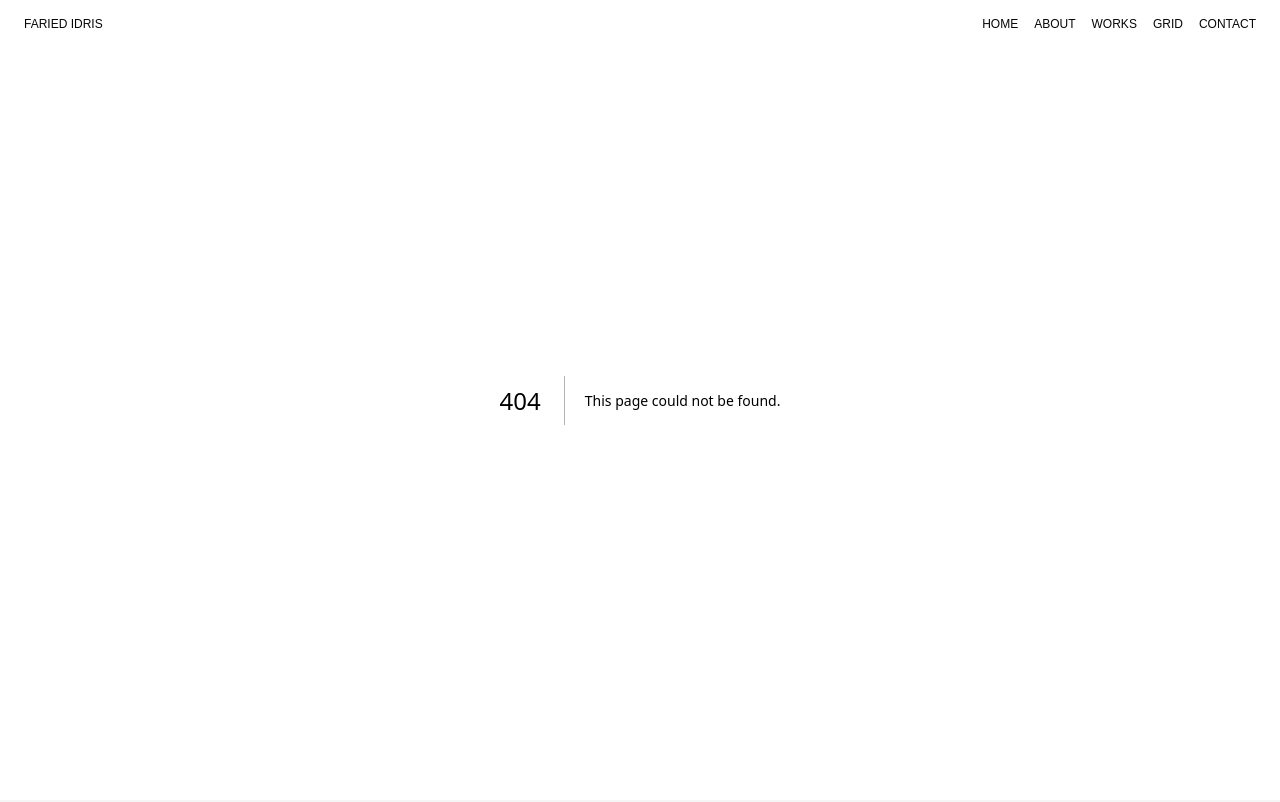
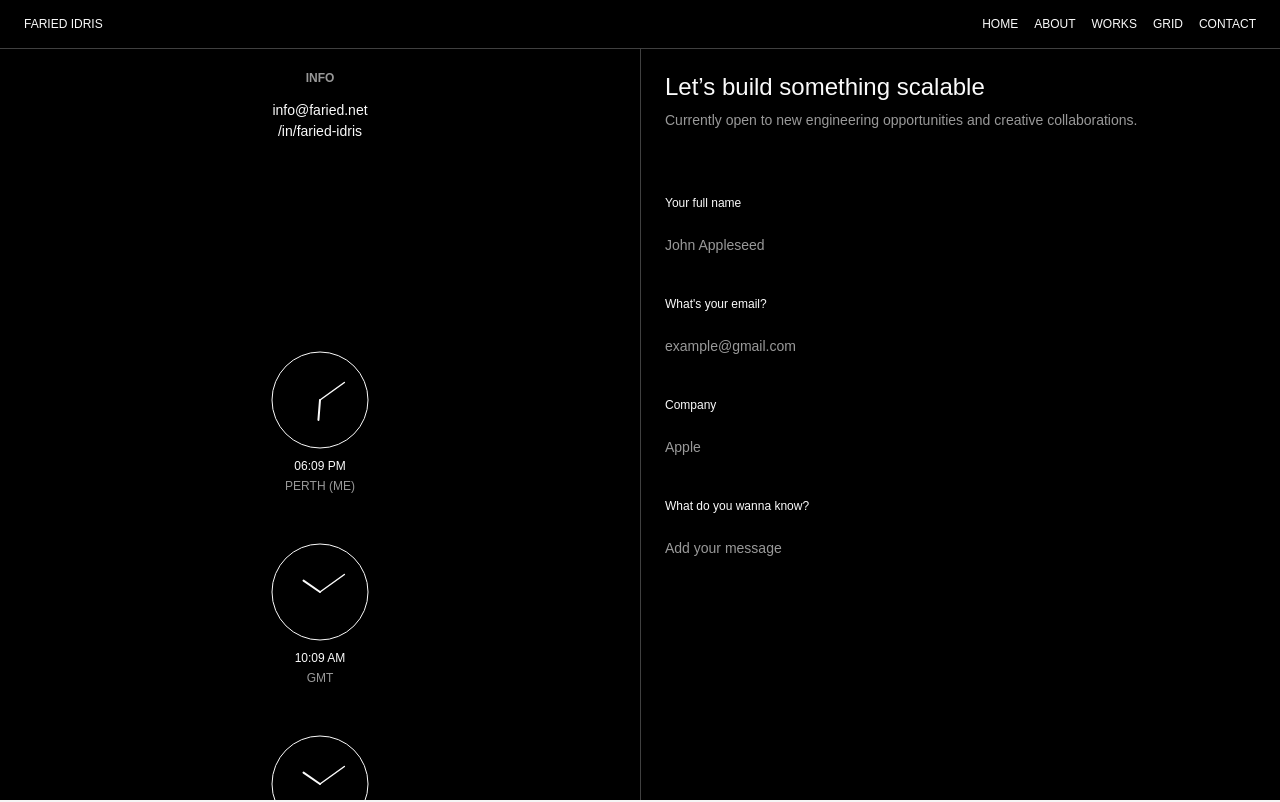
Before and after one commit to psyofrelief/portfolio-v2, a Next.js app: page /contact in a window 1280 px wide. Before the commit this address had no page. Shown: the top 802 px of the page. Built offline with nearby package versions, Linux system fonts and the light colour scheme.

Commit message:
feat: add contact page

```diff
--- a/package.json
+++ b/package.json
@@ -9,11 +9,14 @@
     "lint": "eslint"
   },
   "dependencies": {
+    "@hookform/resolvers": "^5.2.2",
     "clsx": "^2.1.1",
     "next": "16.1.6",
     "react": "19.2.3",
     "react-dom": "19.2.3",
-    "tailwind-merge": "^3.5.0"
+    "react-hook-form": "^7.71.2",
+    "tailwind-merge": "^3.5.0",
+    "zod": "^4.3.6"
   },
   "devDependencies": {
     "@tailwindcss/postcss": "^4",
--- /dev/null
+++ b/src/app/contact/page.tsx
@@ -0,0 +1,50 @@
+import ContactForm from "@/components/form/ContactForm";
+import Heading from "@/components/ui/Heading";
+import Headline from "@/components/ui/Headline";
+import { WorldClocks } from "@/components/WorldClocks";
+
+export default function Contact() {
+  return (
+    <div
+      data-theme="dark"
+      className="text-foreground bg-background grid h-screen grid-cols-2 pt-12 pb-0!"
+    >
+      <div className="bg-outline absolute top-12 right-0 left-0 h-px w-full" />
+      <div className="p-md flex flex-col items-center justify-between">
+        {/* left */}
+        <div className="gap-y-sm flex flex-col items-center">
+          <Heading label="Info" />
+          <ul className="flex flex-col items-center">
+            <li>
+              <a href="mailto:info@faried.net" rel="noreferrer" target="_blank">
+                info@faried.net
+              </a>
+            </li>
+            <li>
+              <a
+                href="https://www.linkedin.com/in/faried-idris"
+                rel="noreferrer"
+                target="_blank"
+              >
+                /in/faried-idris
+              </a>
+            </li>
+          </ul>
+        </div>
+        <WorldClocks />
+      </div>
+
+      {/* right */}
+      <div className="border-l-outline p-md gap-y-2xl flex flex-col border-l">
+        <header className="gap-y-xs flex flex-col">
+          <Headline>Let’s build something scalable</Headline>
+          <p className="text-foreground-secondary">
+            Currently open to new engineering opportunities and creative
+            collaborations.
+          </p>
+        </header>
+        <ContactForm />
+      </div>
+    </div>
+  );
+}
--- /dev/null
+++ b/src/components/WorldClocks.tsx
@@ -0,0 +1,22 @@
+import AnalogueClock from "./ui/AnalogueClock";
+
+const CLOCKS = [
+  { label: "Perth (Me)", zone: "Australia/Perth" },
+  { label: "GMT", zone: "Europe/London" },
+  { label: "UTC", zone: "UTC" },
+];
+
+export function WorldClocks() {
+  return (
+    <div className="gap-xl flex w-full flex-col justify-between">
+      {CLOCKS.map((clock) => (
+        <div key={clock.label} className="flex flex-col items-center">
+          <AnalogueClock timezone={clock.zone} />
+          <p className="text-foreground-secondary mt-1 text-xs uppercase">
+            {clock.label}
+          </p>
+        </div>
+      ))}
+    </div>
+  );
+}
--- /dev/null
+++ b/src/components/form/ContactForm.tsx
@@ -0,0 +1,99 @@
+"use client";
+import { zodResolver } from "@hookform/resolvers/zod";
+import { useForm } from "react-hook-form";
+import { z } from "zod";
+
+import Button from "@/components/ui/Button";
+import Input from "@/components/ui/Input";
+import Label from "@/components/ui/Label";
+import TextArea from "@/components/ui/TextArea";
+import FormMessage from "@/components/ui/FormMessage";
+
+const formSchema = z.object({
+  name: z.string().min(1, { message: "Name is required" }),
+  email: z.string().email({ message: "Enter a valid email" }),
+  company: z.string().min(1, { message: "Enter a valid company" }),
+  message: z
+    .string()
+    .min(10, { message: "Message must be more than 10 characters" }),
+});
+
+type FormValues = z.infer<typeof formSchema>;
+
+export default function ContactForm() {
+  const {
+    register,
+    handleSubmit,
+    formState: { errors },
+    reset,
+  } = useForm<FormValues>({
+    resolver: zodResolver(formSchema),
+    defaultValues: {
+      name: "",
+      email: "",
+      company: "",
+      message: "",
+    },
+  });
+
+  function onSubmit(values: FormValues) {
+    console.log(1);
+    reset();
+  }
+
+  return (
+    <form
+      onSubmit={handleSubmit(onSubmit)}
+      className="gap-y-md flex w-full flex-1 flex-col"
+    >
+      {/* Names Fields */}
+      <div className="gap-y-xs flex flex-col">
+        <Label htmlFor="firstname">Your full name</Label>
+        <Input
+          id="firstname"
+          placeholder="John Appleseed"
+          {...register("name")}
+        />
+        {errors.name && <FormMessage>{errors.name.message}</FormMessage>}
+      </div>
+
+      {/* Email and Phone Fields */}
+      <div className="gap-y-xs flex flex-col">
+        <Label htmlFor="email">{`What's your email?`}</Label>
+        <Input
+          type="email"
+          id="email"
+          placeholder="example@gmail.com"
+          {...register("email")}
+        />
+        {errors.email && <FormMessage>{errors.email.message}</FormMessage>}
+      </div>
+
+      <div className="gap-y-xs flex flex-col">
+        <Label htmlFor="company">Company</Label>
+        <Input
+          type="company"
+          id="company"
+          placeholder="Apple"
+          {...register("company")}
+        />
+        {errors.company && <FormMessage>{errors.company.message}</FormMessage>}
+      </div>
+
+      {/* Message Field */}
+      <div className="gap-y-xs flex flex-col">
+        <Label htmlFor="message">What do you wanna know?</Label>
+        <TextArea
+          id="message"
+          placeholder="Add your message"
+          {...register("message")}
+        />
+        {errors.message && <FormMessage>{errors.message.message}</FormMessage>}
+      </div>
+
+      <Button type="submit" className="mt-auto">
+        Send Message
+      </Button>
+    </form>
+  );
+}
--- /dev/null
+++ b/src/components/ui/AnalogueClock.tsx
@@ -0,0 +1,93 @@
+"use client";
+import { useEffect, useState } from "react";
+
+interface ClockProps {
+  timezone: string;
+}
+
+export default function AnalogueClock({ timezone }: ClockProps) {
+  const [time, setTime] = useState(new Date());
+
+  useEffect(() => {
+    const timer = setInterval(() => setTime(new Date()), 1000);
+    return () => clearInterval(timer);
+  }, []);
+
+  // Convert current time to the specific timezone
+  const localizedTime = new Date(
+    time.toLocaleString("en-US", { timeZone: timezone }),
+  );
+
+  const seconds = localizedTime.getSeconds();
+  const minutes = localizedTime.getMinutes();
+  const hours = localizedTime.getHours();
+
+  const secDeg = seconds * 6;
+  const minDeg = minutes * 6 + seconds * 0.1;
+  const hourDeg = (hours % 12) * 30 + minutes * 0.5;
+
+  return (
+    <div className="flex flex-col items-center">
+      <svg width="100" height="100" viewBox="0 0 100 100">
+        <circle
+          cx="50"
+          cy="50"
+          r="48"
+          fill="none"
+          stroke="currentColor"
+          strokeWidth="1"
+        />
+        {/* Hour */}
+        <line
+          x1="50"
+          y1="50"
+          x2="50"
+          y2="30"
+          stroke="currentColor"
+          strokeWidth="2"
+          strokeLinecap="round"
+          style={{
+            transform: `rotate(${hourDeg}deg)`,
+            transformOrigin: "50% 50%",
+          }}
+        />
+        {/* Minute */}
+        <line
+          x1="50"
+          y1="50"
+          x2="50"
+          y2="20"
+          stroke="currentColor"
+          strokeWidth="1.5"
+          strokeLinecap="round"
+          style={{
+            transform: `rotate(${minDeg}deg)`,
+            transformOrigin: "50% 50%",
+          }}
+        />
+        {/* Second */}
+        <line
+          x1="50"
+          y1="50"
+          x2="50"
+          y2="15"
+          stroke="var(--color-destructive)"
+          strokeWidth="1"
+          strokeLinecap="round"
+          style={{
+            transform: `rotate(${secDeg}deg)`,
+            transformOrigin: "50% 50%",
+          }}
+        />
+      </svg>
+      {/* Digital readout for convenience */}
+      <p className="mt-xs text-xs uppercase">
+        {localizedTime.toLocaleTimeString("en-GB", {
+          hour: "2-digit",
+          minute: "2-digit",
+          hour12: true,
+        })}
+      </p>
+    </div>
+  );
+}
--- /dev/null
+++ b/src/components/ui/FormMessage.tsx
@@ -0,0 +1,11 @@
+import { cn } from "@/lib/utils";
+
+interface Props {
+  className?: string;
+  children: React.ReactNode;
+}
+export default function FormMessage({ className = "", children }: Props) {
+  return (
+    <p className={cn("text-destructive text-xs", className)}>{children}</p>
+  );
+}
--- /dev/null
+++ b/src/components/ui/Input.tsx
@@ -0,0 +1,15 @@
+interface Props extends React.InputHTMLAttributes<HTMLInputElement> {
+  type?: string;
+  placeholder: string;
+}
+
+export default function Input({ type = "text", placeholder, ...props }: Props) {
+  return (
+    <input
+      type={type}
+      className="border-b-outline sm:py-sm py-xs placeholder:text-foreground-secondary w-full ring-white outline-none not-placeholder-shown:border-b focus:border-b"
+      placeholder={placeholder}
+      {...props}
+    />
+  );
+}
--- /dev/null
+++ b/src/components/ui/Label.tsx
@@ -0,0 +1,11 @@
+interface Props {
+  children: React.ReactNode;
+  htmlFor: string;
+}
+export default function Label({ children, htmlFor }: Props) {
+  return (
+    <label className="text-xs" htmlFor={htmlFor}>
+      {children}
+    </label>
+  );
+}
--- /dev/null
+++ b/src/components/ui/TextArea.tsx
@@ -0,0 +1,14 @@
+interface Props extends React.TextareaHTMLAttributes<HTMLTextAreaElement> {
+  type?: string;
+  placeholder: string;
+}
+
+export default function TextArea({ placeholder, ...props }: Props) {
+  return (
+    <textarea
+      className="border-b-outline py-sm placeholder:text-foreground-secondary min-h-50 w-full flex-1 resize-none ring-0 outline-none not-placeholder-shown:border-b focus:border-b sm:min-h-75"
+      placeholder={placeholder}
+      {...props}
+    />
+  );
+}
```
Also changed, not shown: 1 other file (tests, documents, lock files or other folders).
